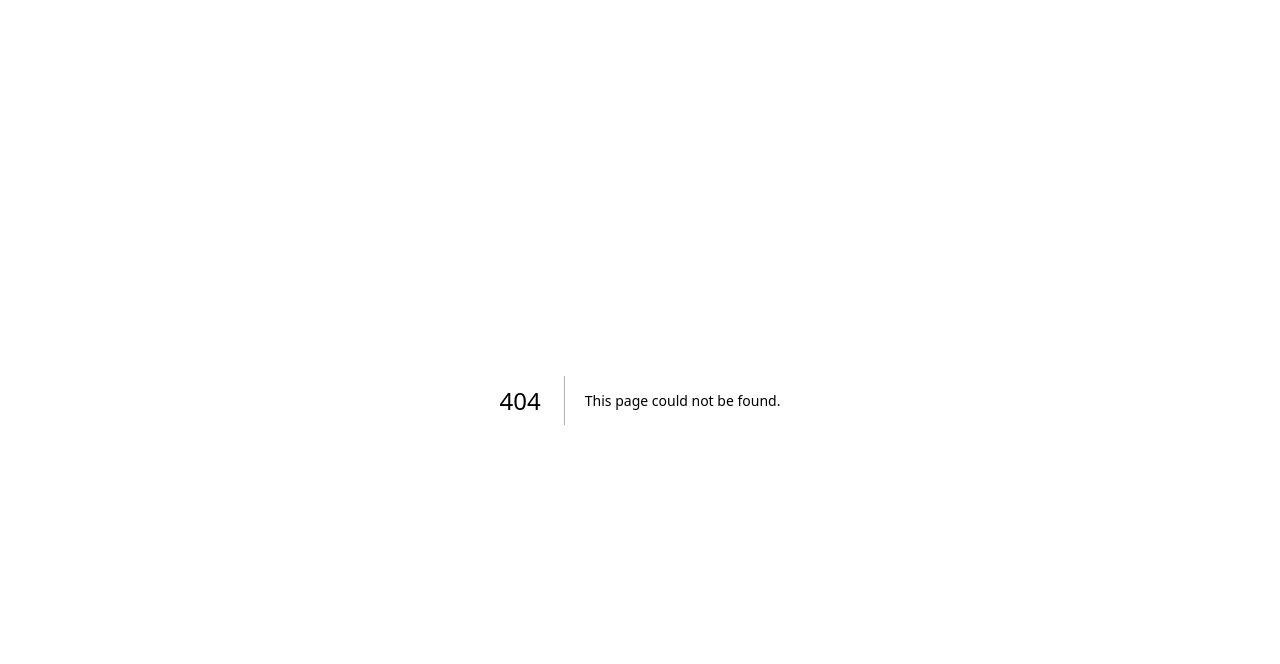
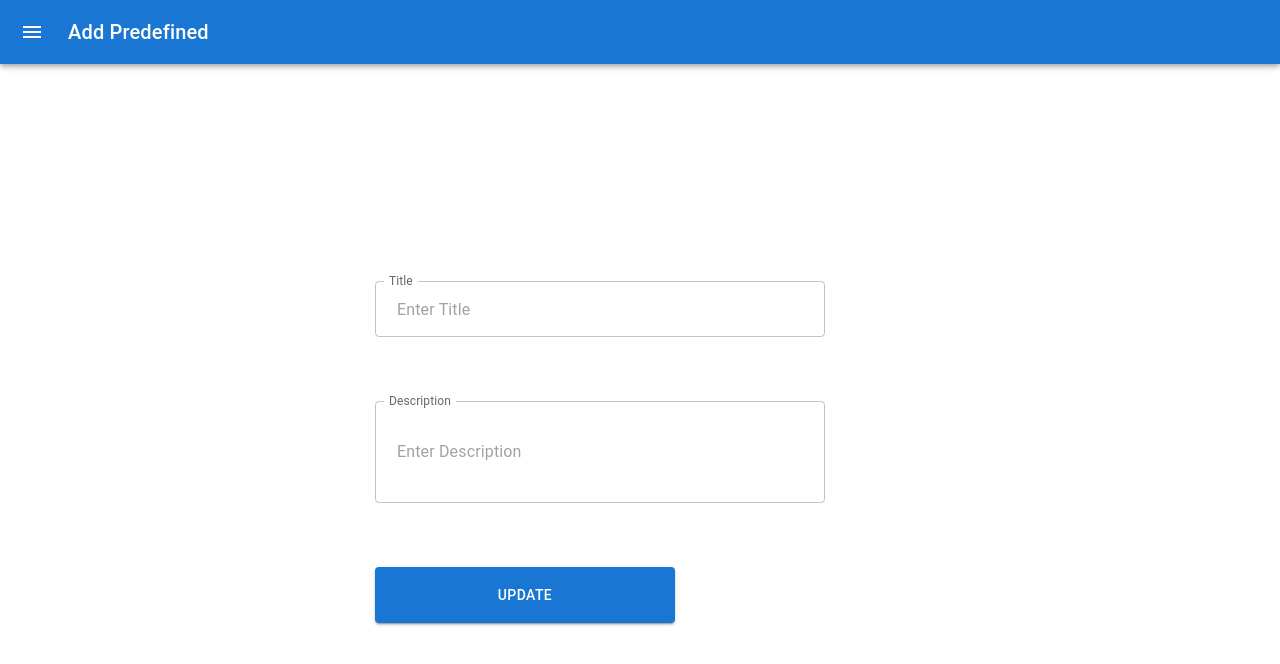
Before and after one commit to Vinith69/school-buddy, a Next.js app: page /invoice-generator/predefined/add in a window 1280 px wide. Before the commit this address had no page. Shown: the top 664 px of the page. Built offline with nearby package versions, Linux system fonts and the light colour scheme.

Commit message:
predefined add done

```diff
--- a/app/invoice-generator/page.jsx
+++ b/app/invoice-generator/page.jsx
@@ -12,6 +12,9 @@ function InvoiceGenerator() {
 	const handleHistoryClick = () => {
 		push("/invoice-generator/history");
 	};
+	const handlePredefinedClick = () => {
+		push("/invoice-generator/predefined");
+	};
 	return (
 		<div>
 			<Navbar title="Invoice Generator" />
@@ -23,8 +26,9 @@ function InvoiceGenerator() {
 							description="Create a new invoice"
 						/>
 						<CustomCard
-							title="Create New"
+							title="Predefined"
 							description="Create a new invoice"
+							handleOpen={handlePredefinedClick}
 						/>
 					</div>
 					<div className={styles.row}>
--- /dev/null
+++ b/app/invoice-generator/predefined/add/add.module.css
@@ -0,0 +1,18 @@
+.main {
+	display: flex;
+	height: 85vh;
+	justify-content: center;
+	align-items: center;
+}
+
+.button {
+	width: 300px;
+	margin: 2rem;
+}
+
+.addPredefinedContainer {
+	display: flex;
+	flex-direction: column;
+	margin-right: 5rem;
+	align-items: flex-start;
+}
--- /dev/null
+++ b/app/invoice-generator/predefined/add/page.jsx
@@ -0,0 +1,49 @@
+"use client";
+import styles from "./add.module.css";
+import Button from "@mui/material/Button";
+import Navbar from "@/components/Navbar";
+
+import LGTextField from "@/components/Link-Generator-TextFields/LGTextField";
+
+export default function AddPredefined() {
+	const handleUpdate = async (e) => {
+		console.log("handleDownloadReport");
+	};
+
+	return (
+		<>
+			<Navbar title="Add Predefined" />
+			<main className={styles.main}>
+				<div className={styles.addPredefinedContainer}>
+					<LGTextField
+						label="Title"
+						placeholder="Enter Title"
+						startIcon={<></>}
+					/>
+					<LGTextField
+						label="Description"
+						placeholder="Enter Description"
+						startIcon={<></>}
+						multiline={true}
+					/>
+
+					<div className={styles.button}>
+						<Button
+							variant="contained"
+							fullWidth
+							onClick={handleUpdate}
+							style={{ height: "3.5rem" }}
+						>
+							Update
+						</Button>
+					</div>
+				</div>
+			</main>
+		</>
+	);
+}
+
+// https://www.figma.com/proto/8Kll5DFYhz2LfPXOKlCI8O/School-Buddy?
+// type=design&node-id=3-4511&scaling=min-zoom&page-id=0%3A1&starting-point-node-id=1%3A4459
+
+// https://www.figma.com/proto/cR7m9KE3bLya7p6pUMPhV0/SB-Assets?type=design&node-id=30-7853&scaling=scale-down-width&page-id=0%3A1&starting-point-node-id=1%3A12652
--- /dev/null
+++ b/app/invoice-generator/predefined/predefined.module.css
@@ -0,0 +1,28 @@
+.main {
+	display: flex;
+	justify-content: center;
+	align-items: center;
+	height: 80vh;
+}
+
+.button {
+	width: 300px;
+	margin: 2rem;
+}
+
+.cardContainer {
+	display: flex;
+	flex-direction: column; /* Arrange the rows vertically */
+	align-items: center; /* Center the rows horizontally */
+}
+
+.row {
+	display: flex;
+}
+
+.row > * {
+	flex-basis: 50%;
+	padding: 0 8px;
+	box-sizing: border-box;
+	margin: 1rem;
+}
```
Also changed, not shown: app/invoice-generator/predefined/page.jsx (added, +39 -0 lines).
